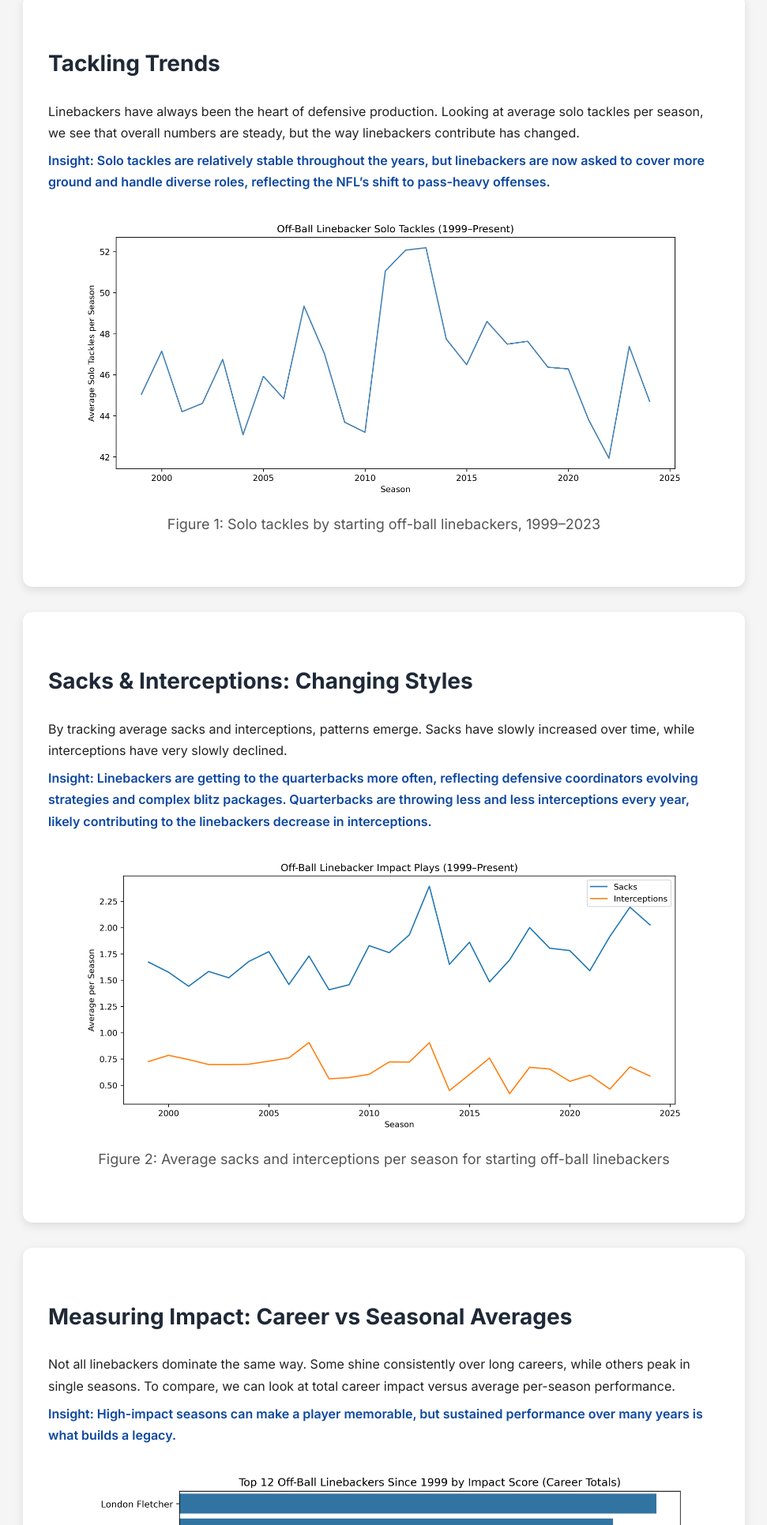
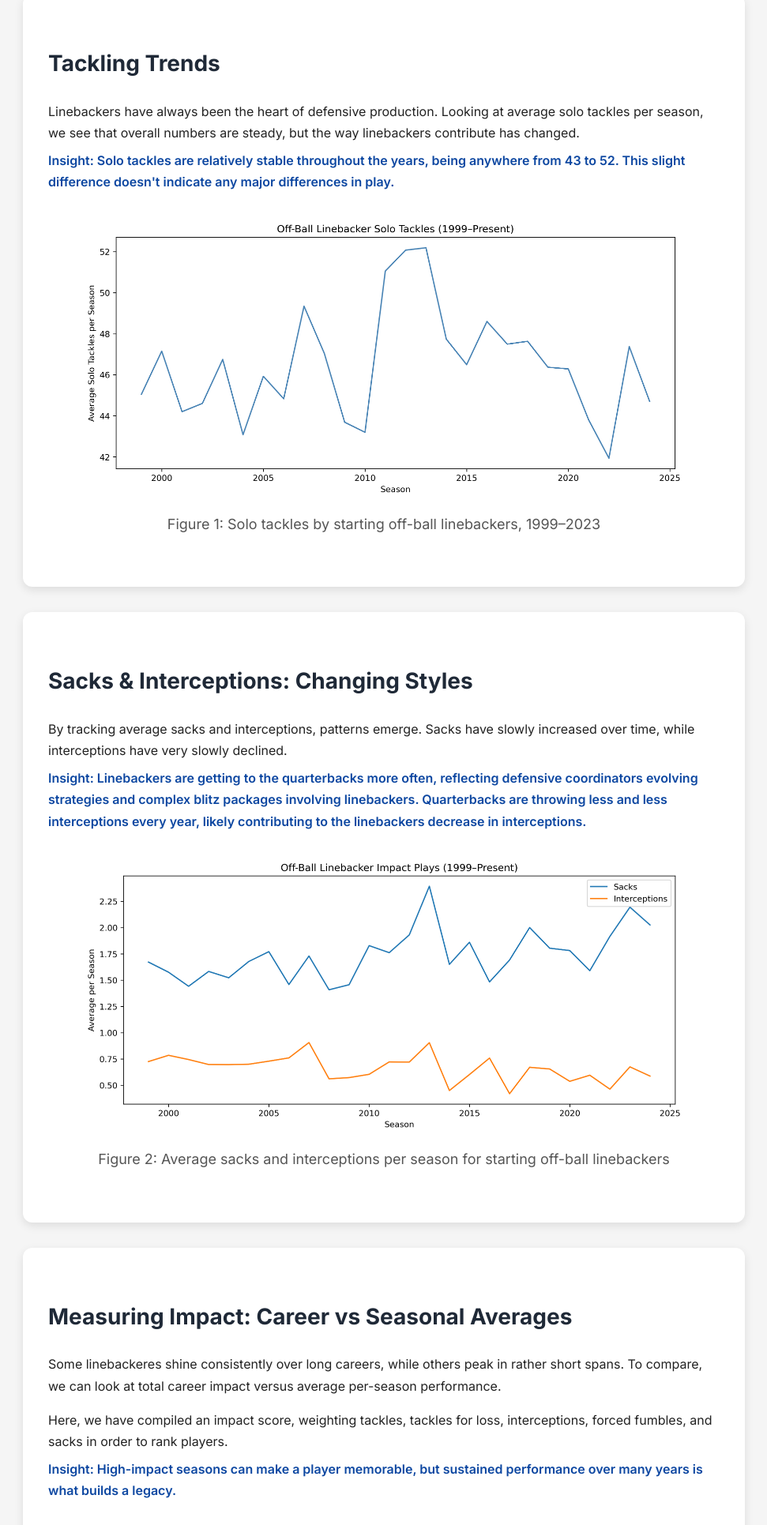
Before and after one commit to tyler-wbr/tyler-wbr.github.io, a plain HTML site: page projects/offball-linebacker-analysis.html in a window 1280 px wide. Shown: the part 920-2851 px from the top of the page at 79% size, without its empty margins (154-1125 px from the left). Drawn offline with Linux system fonts and the light colour scheme.

Commit message:
Updated content

```diff
--- a/projects/offball-linebacker-analysis.html
+++ b/projects/offball-linebacker-analysis.html
@@ -94,7 +94,7 @@
   <section>
     <h2>Tackling Trends</h2>
     <p>Linebackers have always been the heart of defensive production. Looking at average solo tackles per season, we see that overall numbers are steady, but the way linebackers contribute has changed.</p>
-    <p class="insight">Insight: Solo tackles are relatively stable throughout the years, but linebackers are now asked to cover more ground and handle diverse roles, reflecting the NFL’s shift to pass-heavy offenses.</p>
+    <p class="insight">Insight: Solo tackles are relatively stable throughout the years, being anywhere from 43 to 52. This slight difference doesn't indicate any major differences in play.</p>
     <img src="images/solo_tackles.png" alt="Solo tackles over time">
     <em>Figure 1: Solo tackles by starting off-ball linebackers, 1999–2023</em>
   </section>
@@ -102,14 +102,15 @@
   <section>
     <h2>Sacks & Interceptions: Changing Styles</h2>
     <p>By tracking average sacks and interceptions, patterns emerge. Sacks have slowly increased over time, while interceptions have very slowly declined.</p>
-    <p class="insight">Insight: Linebackers are getting to the quarterbacks more often, reflecting defensive coordinators evolving strategies and complex blitz packages. Quarterbacks are throwing less and less interceptions every year, likely contributing to the linebackers decrease in interceptions.</p>
+    <p class="insight">Insight: Linebackers are getting to the quarterbacks more often, reflecting defensive coordinators evolving strategies and complex blitz packages involving linebackers. Quarterbacks are throwing less and less interceptions every year, likely contributing to the linebackers decrease in interceptions.</p>
     <img src="images/impact_plays.png" alt="Linebacker impact plays over time">
     <em>Figure 2: Average sacks and interceptions per season for starting off-ball linebackers</em>
   </section>
 
   <section>
     <h2>Measuring Impact: Career vs Seasonal Averages</h2>
-    <p>Not all linebackers dominate the same way. Some shine consistently over long careers, while others peak in single seasons. To compare, we can look at total career impact versus average per-season performance.</p>
+    <p>Some linebackeres shine consistently over long careers, while others peak in rather short spans. To compare, we can look at total career impact versus average per-season performance.</p>
+    <p>Here, we have compiled an impact score, weighting tackles, tackles for loss, interceptions, forced fumbles, and sacks in order to rank players.</p>
     <p class="insight">Insight: High-impact seasons can make a player memorable, but sustained performance over many years is what builds a legacy.</p>
     <img src="images/impact_score_total.png" alt="Top 12 linebackers by career totals">
     <em>Figure 3: Top 12 linebackers by career totals</em>
@@ -120,9 +121,9 @@
   <section>
     <h2>What This Means</h2>
     <ul>
-      <li><strong>Quarterback Improvements:</strong>Despite becoming a more pass-heavy league, linebackers are getting less and less interceptions, pointing towards improved quarterback play and decision-making.</li>
-      <li><strong>Position Flexibility:</strong> Linebackers are getting faster and covering more ground, adapting to the evolving demands of their roles.</li>
-      <li><strong>Career Totals Don't Tell the Whole Story:</strong>While career totals provide a snapshot, they often overlook a players per-season performance and impact in key moments. Players like Luke Kuechly, while they don't appear in the career total leaderboard, is widely regarded as the best linebacker of this time, and the season average impact scores reflect that.</li>
+      <li><strong>Quarterback Improvements:</strong> Despite becoming a more pass-heavy league, linebackers are getting less and less interceptions, pointing towards improved quarterback play and decision-making.</li>
+      <li><strong>Position Flexibility:</strong> Linebackers are getting faster and covering more ground, adapting to the evolving demands of their roles. We see this with a slight increase in sacks over the years.</li>
+      <li><strong>Career Totals Don't Tell the Whole Story:</strong> While career totals provide a snapshot, they often overlook a players per-season performance and impact in key moments. A player like Luke Kuechly, while they don't appear in the career total leaderboard, is widely regarded as the best linebacker of this time, and the season average impact scores reflect that.</li>
     </ul>
     <p class="insight">Insight: Modern linebackers succeed by being versatile and recording high impact plays like interceptions and fumbles that are crucial to their impact.</p>
   </section>
```
